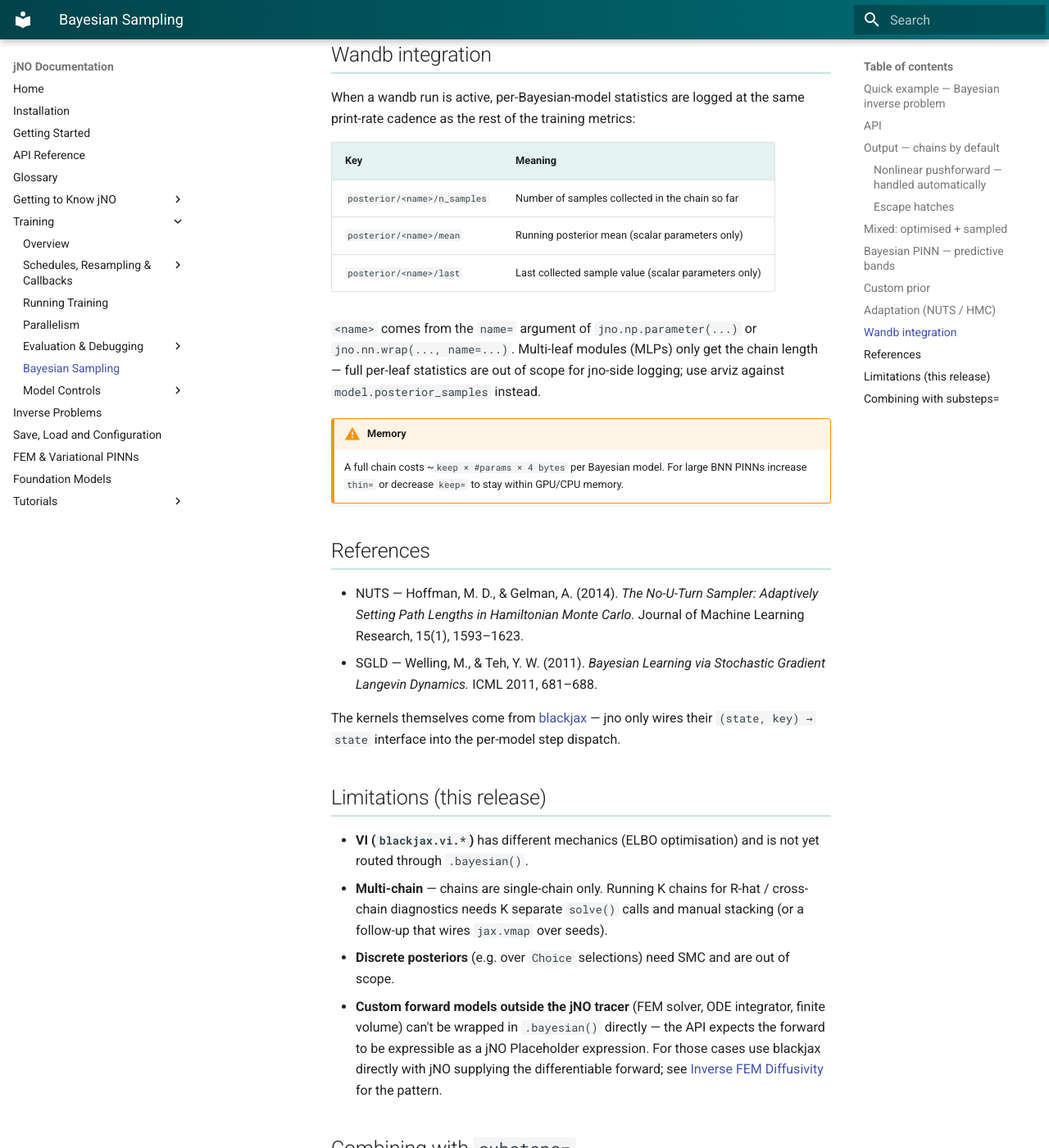
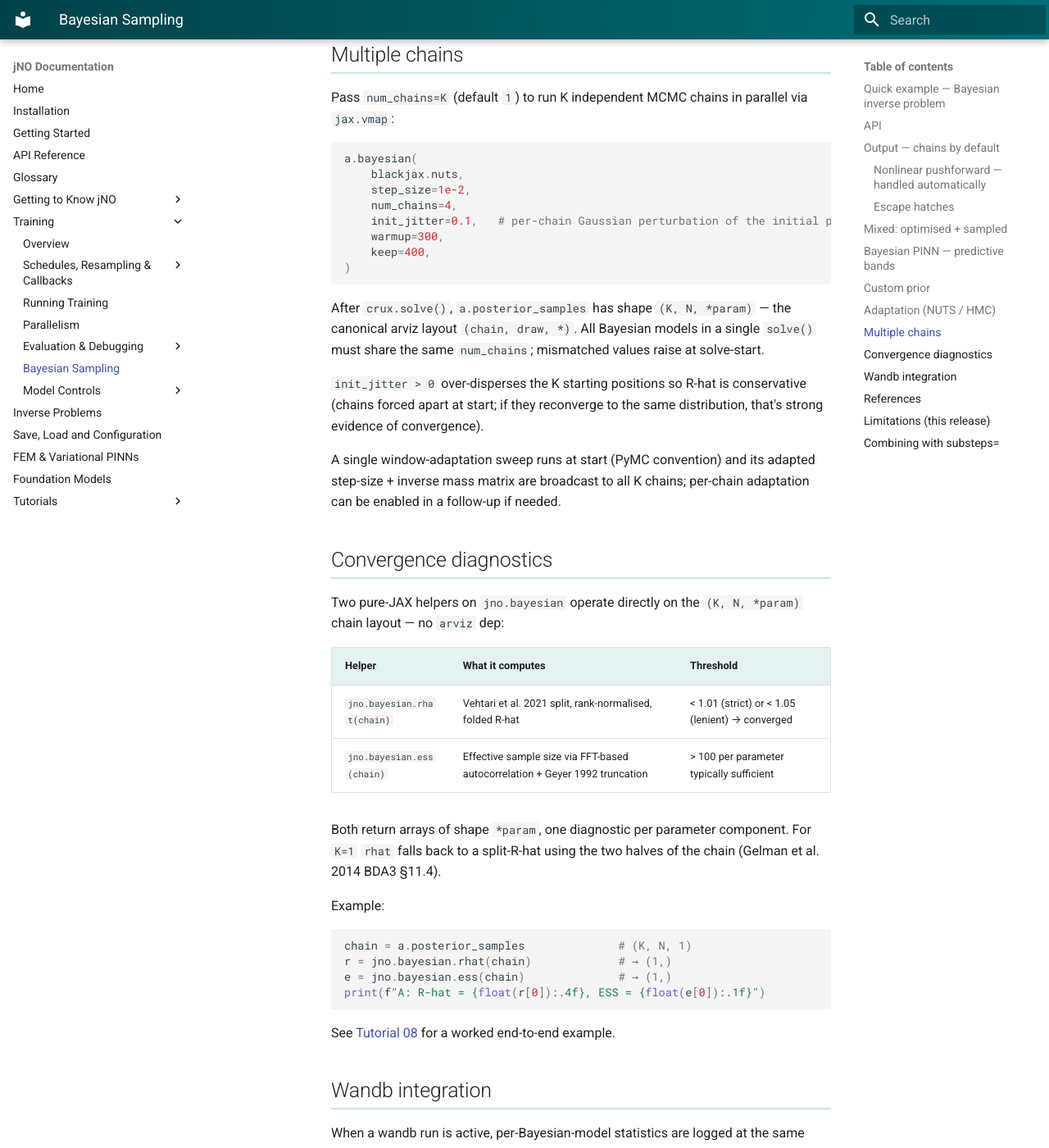
Before and after one commit to FhG-IISB/jNO, an MkDocs documentation site: the page built from docs/training/bayesian.md, in a window 1280 px wide and 1400 px high, scrolled down 4537 px. Shown: the whole window at 82% size. Built offline with MkDocs 1.6.1 and Material for MkDocs 9.7.7, drawn with Linux system fonts in a browser that asks for light colours; some of the changed text lies outside the part shown.

Commit message:
Add T08 multichain NUTS tutorial + Multiple chains / Diagnostics docs
Tutorial 08 reuses the T02 ``d(x) = A sin(πx) + B cos(πx)`` recovery
problem but runs ``num_chains=4`` per Bayesian parameter with
``init_jitter=0.1`` for conservative R-hat.  After ``crux.solve()`` it
reports:

* Per-chain posterior means (chains should agree).
* Pooled 90 % credible interval over all K*N draws.
* Gelman-Rubin R-hat via ``jno.bayesian.rhat`` — assert < 1.1.
* Effective sample size via ``jno.bayesian.ess`` — assert > 30.

Recorded run:

    A = 3.094  (truth 3.14)   R-hat = 1.0004   ESS = 89.4 / 1600 draws
    B = -2.619 (truth -2.71)  R-hat = 1.0052   ESS = 88.3 / 1600 draws

Docs:

* ``docs/training/bayesian.md`` — new "Multiple chains" section
  (``num_chains=K`` API, ``init_jitter``, single-adaptation broadcast
  convention, K-validation across multiple Bayesian models) and new
  "Convergence diagnostics" section documenting ``jno.bayesian.rhat``
  and ``jno.bayesian.ess`` with thresholds + a worked snippet.  Wandb
  table updated to drop the removed ``/last`` key and add the new
  ``/n_chains`` key.
* ``docs/tutorials/10-bayesian-pinns/index.md`` — "Seven worked
  examples" → "Eight"; new framing for T08 in the intro paragraph;
  new T08 row in the examples table.
* ``docs/tutorials/10-bayesian-pinns/multichain-nuts.md`` — full
  per-tutorial page mirroring the section's existing md format, with
  the canonical R-hat / ESS interpretation, the new API surface, and
  Gelman & Rubin / Vehtari / Hoffman & Gelman citations.
* ``mkdocs.yml`` — new "Multi-chain NUTS" nav entry under the
  Bayesian PINNs section.

````diff
--- a/docs/training/bayesian.md
+++ b/docs/training/bayesian.md
@@ -203,6 +203,61 @@ meaning.
     wrong for the actual joint problem.  Set `adapt=False` and pick
     `step_size` by hand in that case.
 
+## Multiple chains
+
+Pass `num_chains=K` (default `1`) to run K independent MCMC chains in
+parallel via `jax.vmap`:
+
+```python
+a.bayesian(
+    blackjax.nuts,
+    step_size=1e-2,
+    num_chains=4,
+    init_jitter=0.1,   # per-chain Gaussian perturbation of the initial position
+    warmup=300,
+    keep=400,
+)
+```
+
+After `crux.solve()`, `a.posterior_samples` has shape `(K, N, *param)`
+— the canonical arviz layout `(chain, draw, *)`.  All Bayesian models
+in a single `solve()` must share the same `num_chains`; mismatched
+values raise at solve-start.
+
+`init_jitter > 0` over-disperses the K starting positions so R-hat is
+conservative (chains forced apart at start; if they reconverge to the
+same distribution, that's strong evidence of convergence).
+
+A single window-adaptation sweep runs at start (PyMC convention) and
+its adapted step-size + inverse mass matrix are broadcast to all K
+chains; per-chain adaptation can be enabled in a follow-up if needed.
+
+## Convergence diagnostics
+
+Two pure-JAX helpers on `jno.bayesian` operate directly on the
+`(K, N, *param)` chain layout — no `arviz` dep:
+
+| Helper | What it computes | Threshold |
+|---|---|---|
+| `jno.bayesian.rhat(chain)` | Vehtari et al. 2021 split, rank-normalised, folded R-hat | < 1.01 (strict) or < 1.05 (lenient) → converged |
+| `jno.bayesian.ess(chain)` | Effective sample size via FFT-based autocorrelation + Geyer 1992 truncation | > 100 per parameter typically sufficient |
+
+Both return arrays of shape `*param`, one diagnostic per parameter
+component.  For `K=1` `rhat` falls back to a split-R-hat using the two
+halves of the chain (Gelman et al. 2014 BDA3 §11.4).
+
+Example:
+
+```python
+chain = a.posterior_samples              # (K, N, 1)
+r = jno.bayesian.rhat(chain)             # → (1,)
+e = jno.bayesian.ess(chain)              # → (1,)
+print(f"A: R-hat = {float(r[0]):.4f}, ESS = {float(e[0]):.1f}")
+```
+
+See [Tutorial 08](../tutorials/10-bayesian-pinns/multichain-nuts.md)
+for a worked end-to-end example.
+
 ## Wandb integration
 
 When a wandb run is active, per-Bayesian-model statistics are logged at
@@ -211,8 +266,8 @@ the same print-rate cadence as the rest of the training metrics:
 | Key                                 | Meaning                                        |
 |-------------------------------------|------------------------------------------------|
 | `posterior/<name>/n_samples`        | Number of samples collected in the chain so far |
-| `posterior/<name>/mean`             | Running posterior mean (scalar parameters only) |
-| `posterior/<name>/last`             | Last collected sample value (scalar parameters only) |
+| `posterior/<name>/n_chains`         | `num_chains` for this model (1 for the default) |
+| `posterior/<name>/mean`             | Running posterior mean (scalar parameters only, averaged over all draws) |
 
 `<name>` comes from the `name=` argument of `jno.np.parameter(...)` or
 `jno.nn.wrap(..., name=...)`.  Multi-leaf modules (MLPs) only get the
--- a/docs/tutorial_results.txt
+++ b/docs/tutorial_results.txt
@@ -96,3 +96,4 @@
 10_bayesian_pinns/04_inverse_ode_decay.py | epochs=1000 | rel_k=0.0446 | CI_width=0.2085
 10_bayesian_pinns/05_inverse_surrogate_uncertainty.py | fwd_epochs=3000 | inv_epochs=800 | fwd_rel_L2=6.854833e-05 | x_mean=0.3003 | abs_err=0.0003 | CI_width=0.0250
 10_bayesian_pinns/07_bnn_regression.py | epochs=4200 | rel_L2_in_data=0.2082 | band_in_data=1.4909 | band_in_gap=6.4339 | band_ratio=4.32
+10_bayesian_pinns/08_multichain_nuts.py | epochs=700 | K=4 | rel_A=0.0146 | rel_B=0.0337 | rhat_A=1.0004 | rhat_B=1.0052 | ess_A=89.4 | ess_B=88.3
--- a/mkdocs.yml
+++ b/mkdocs.yml
@@ -151,3 +151,4 @@ nav:
       - Inverse Surrogate w/ Uncertainty: tutorials/10-bayesian-pinns/inverse-surrogate-uncertainty.md
       - Inverse FEM Diffusivity: tutorials/10-bayesian-pinns/inverse-fem-diffusivity.md
       - BNN Regression: tutorials/10-bayesian-pinns/bnn-regression.md
+      - Multi-chain NUTS: tutorials/10-bayesian-pinns/multichain-nuts.md
````
Also changed, not shown: docs/tutorial_examples/10_bayesian_pinns/08_multichain_nuts.py (added, +134 -0 lines), docs/tutorials/10-bayesian-pinns/index.md (+5 -2 lines), docs/tutorials/10-bayesian-pinns/multichain-nuts.md (added, +78 -0 lines).
